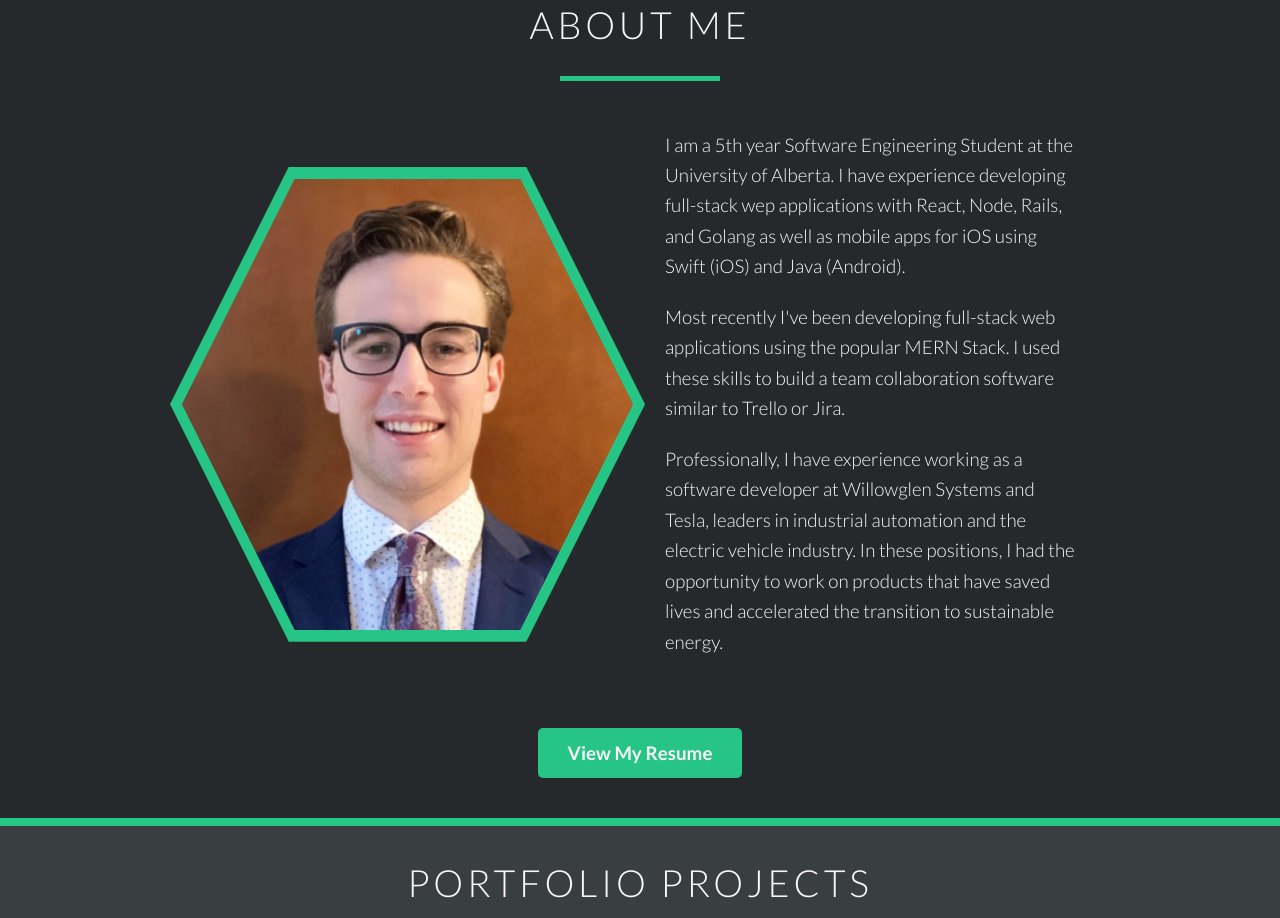
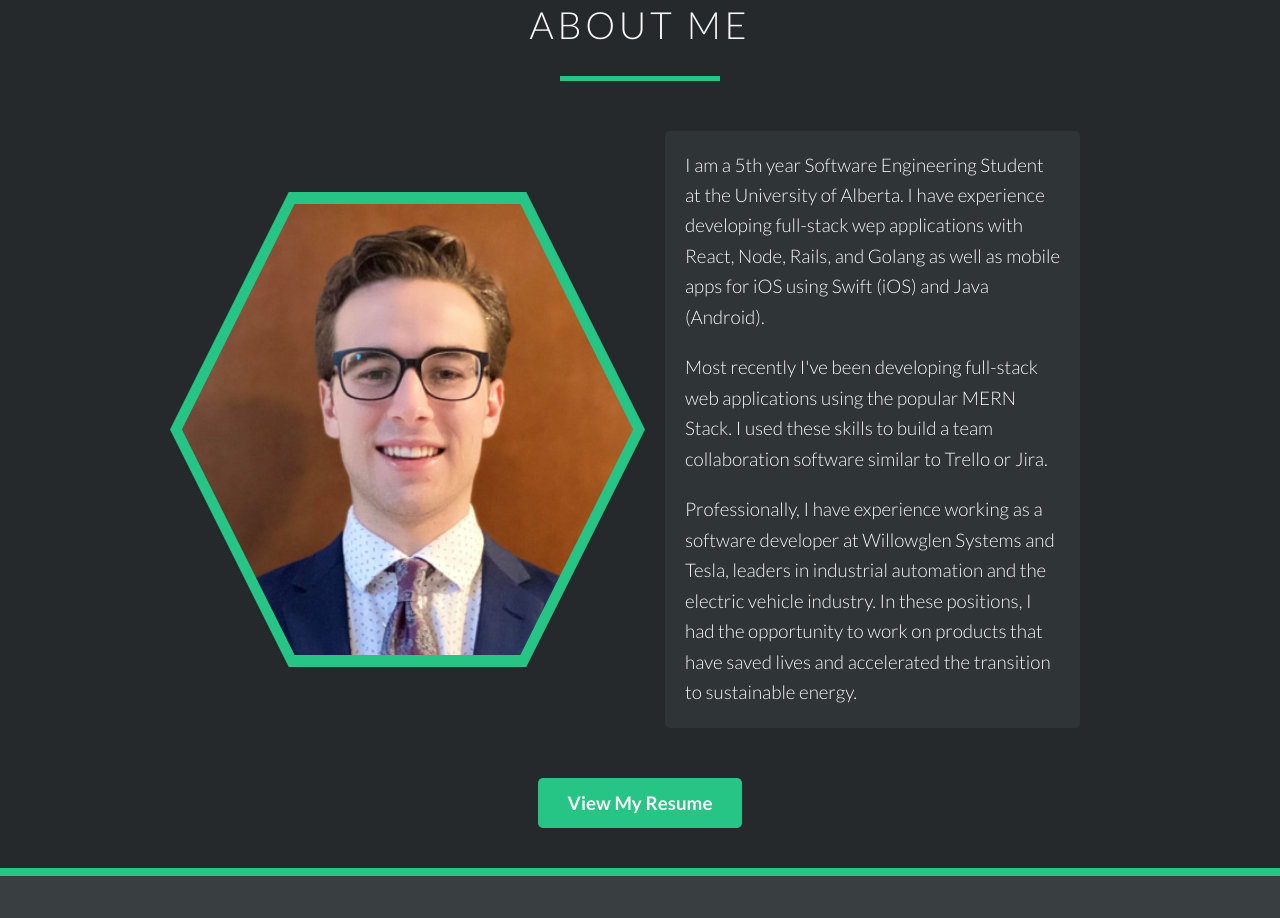
Before and after one commit to blchelle/portfolio-webpage, a React (Vite) app: page / in a window 1280 px wide. Shown: the part 840-1758 px from the top of the page. Built offline with nearby package versions, Linux system fonts and the light colour scheme.

Commit message:
#140: Put 'about me' text in card

```diff
--- a/src/components/sections/AboutMe.tsx
+++ b/src/components/sections/AboutMe.tsx
@@ -11,9 +11,12 @@ const AboutMe: React.FC = () => {
 					<img className='w-95p h-auto clip-hexagon' src={pictureOfMe} alt='Picture of me' />
 				</div>
 			</div>
-			<div className='text-3xl leading-relaxed flex-center flex-col'>
+			<div
+				className='text-3xl leading-relaxed flex-center flex-col p-8 rounded-lg bg-gray-6'
+				data-aos='fade-left'
+			>
 				{Object.values(text.aboutMe).map((text) => (
-					<p key={text} className='mb-8' data-aos='fade-left'>
+					<p key={text} className='mb-8 last:mb-0'>
 						{text}
 					</p>
 				))}
```
